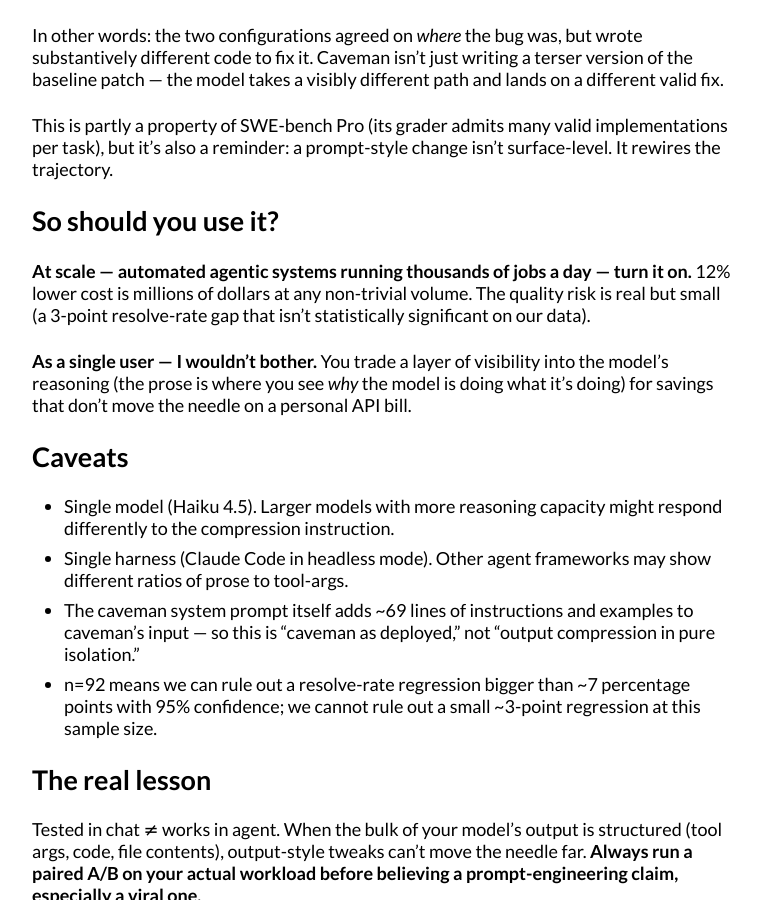
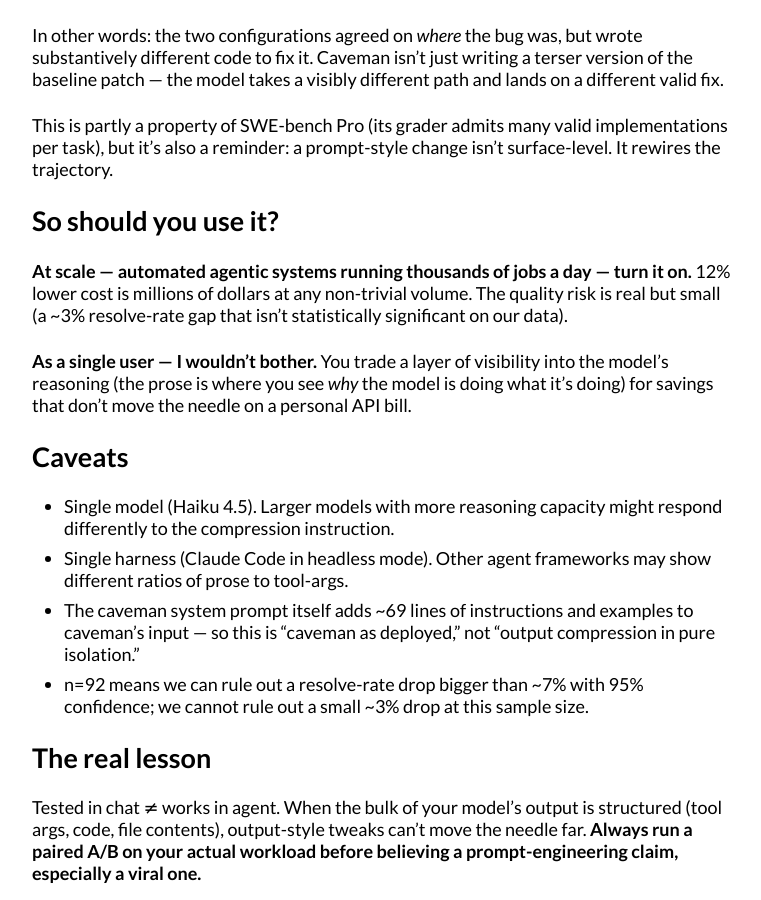
Before and after one commit to ncvgl/ncvgl.github.io, a Jekyll site: the page built from _posts/2026-04-21-caveman-prompt-tested.md, in a window 1280 px wide and 900 px high, scrolled down 3614 px. Shown: the whole window, without its empty margins (258-1019 px from the left). Built offline with Jekyll 4.4.1, drawn with Linux system fonts in a browser that asks for light colours.

Commit message:
Use plain percent everywhere instead of percentage-points / point

```diff
--- a/_posts/2026-04-21-caveman-prompt-tested.md
+++ b/_posts/2026-04-21-caveman-prompt-tested.md
@@ -90,7 +90,7 @@ This is partly a property of SWE-bench Pro (its grader admits many valid impleme
 
 ## So should you use it?
 
-**At scale — automated agentic systems running thousands of jobs a day — turn it on.** 12% lower cost is millions of dollars at any non-trivial volume. The quality risk is real but small (a 3-point resolve-rate gap that isn't statistically significant on our data).
+**At scale — automated agentic systems running thousands of jobs a day — turn it on.** 12% lower cost is millions of dollars at any non-trivial volume. The quality risk is real but small (a ~3% resolve-rate gap that isn't statistically significant on our data).
 
 **As a single user — I wouldn't bother.** You trade a layer of visibility into the model's reasoning (the prose is where you see *why* the model is doing what it's doing) for savings that don't move the needle on a personal API bill.
 
@@ -99,7 +99,7 @@ This is partly a property of SWE-bench Pro (its grader admits many valid impleme
 - Single model (Haiku 4.5). Larger models with more reasoning capacity might respond differently to the compression instruction.
 - Single harness (Claude Code in headless mode). Other agent frameworks may show different ratios of prose to tool-args.
 - The caveman system prompt itself adds ~69 lines of instructions and examples to caveman's input — so this is "caveman as deployed," not "output compression in pure isolation."
-- n=92 means we can rule out a resolve-rate regression bigger than ~7 percentage points with 95% confidence; we cannot rule out a small ~3-point regression at this sample size.
+- n=92 means we can rule out a resolve-rate drop bigger than ~7% with 95% confidence; we cannot rule out a small ~3% drop at this sample size.
 
 ## The real lesson
 
```
